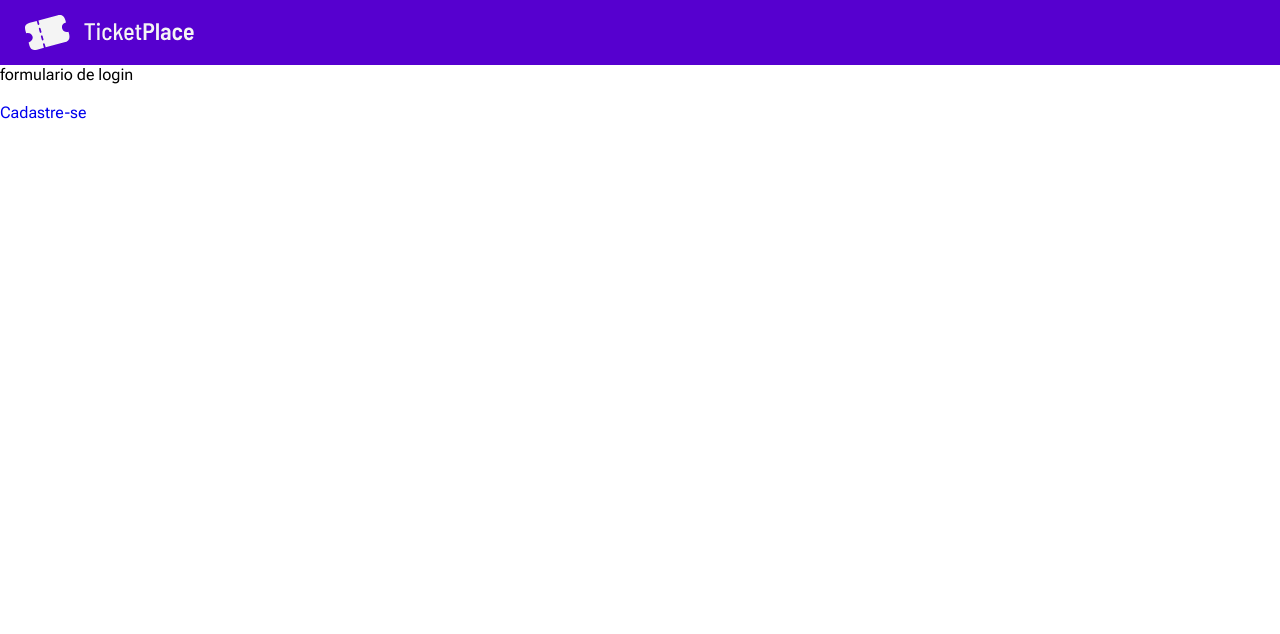
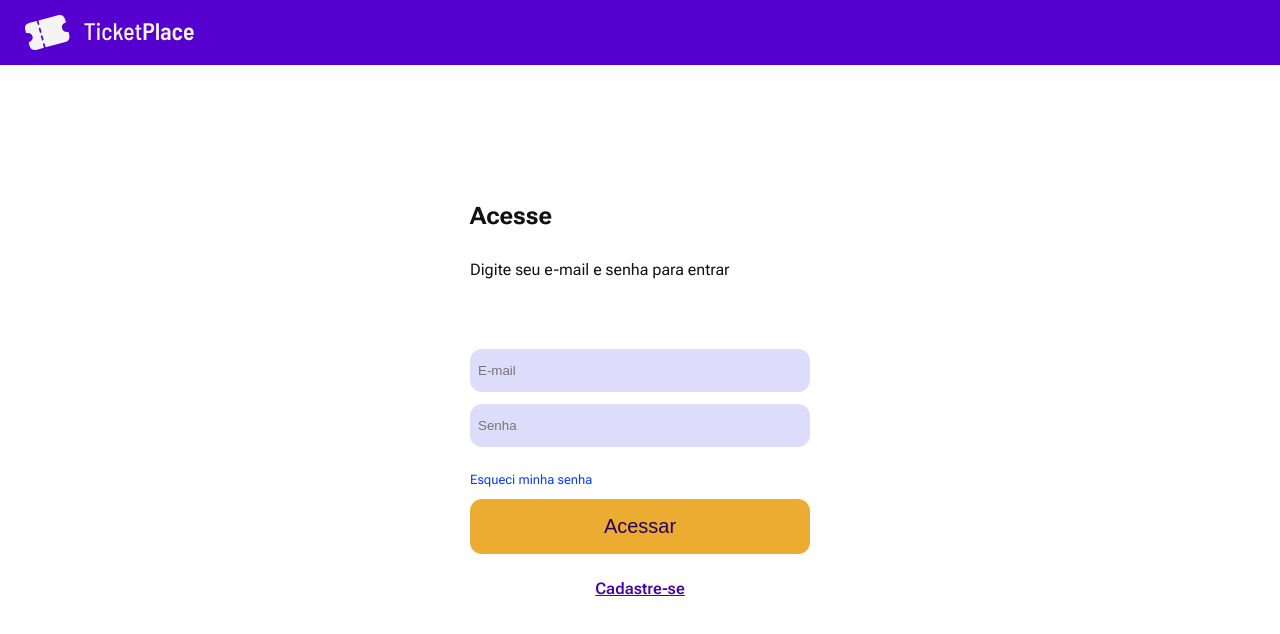
Before and after one commit to ndressaa/ticketplace-frontend, a Next.js app: page /login in a window 1280 px wide. Shown: the top 634 px of the page. Built offline with nearby package versions, Linux system fonts and the light colour scheme; a web font is replaced by a local one.

Commit message:
página de login

```diff
--- /dev/null
+++ b/src/api/auth.ts
@@ -0,0 +1,21 @@
+interface ILogin {
+  email: any;
+  password: any;
+}
+
+export async function getLogin({ email, password }: ILogin) {
+  const encodedAuth = btoa(`${email}:${password}`);
+
+  const res = await fetch('http://localhost:8080/v1/login', {
+    headers: {
+      'Content-Type': 'application/json',
+      Authorization: `Basic ${encodedAuth}`,
+    },
+  });
+
+  const result = await res.json();
+
+  console.log('result: ', result);
+
+  return result;
+}
--- /dev/null
+++ b/src/api/index.ts
@@ -0,0 +1,4 @@
+import { getLogin } from './auth';
+import { getAllEvents, getEventById } from './shows';
+
+export { getAllEvents, getEventById, getLogin };
--- /dev/null
+++ b/src/api/shows.ts
@@ -0,0 +1,28 @@
+export async function getAllEvents() {
+  const res = await fetch('http://localhost:8080/v1/shows', {
+    // method: 'GET',
+    headers: {
+      'Content-Type': 'application/json',
+      // atualizar para pegar o token do login
+      Authorization: 'Bearer ZzMxdHp5anhoazQuMTcwOTQ4MzU4NQ==',
+    },
+  });
+
+  const data = await res.json();
+
+  return data;
+}
+
+export async function getEventById(id: string) {
+  const res = await fetch(`http://localhost:8080/v1/shows/${id}`, {
+    headers: {
+      'Content-Type': 'application/json',
+      // atualizar para pegar o token do login
+      Authorization: 'Bearer ZzMxdHp5anhoazQuMTcwOTQ4MzU4NQ==',
+    },
+  });
+
+  const data = await res.json();
+
+  return data;
+}
--- a/src/app/global.styles.ts
+++ b/src/app/global.styles.ts
@@ -16,6 +16,7 @@ export const GlobalStyle = createGlobalStyle`
     --color-secondary: #5600cf;
     --color-accent: #5600cf;
     --color-active: #a57ae1;
+    --color-button: #EBAC31;
   }
 
   * {
--- a/src/app/login/page.tsx
+++ b/src/app/login/page.tsx
@@ -1,16 +1,61 @@
+'use client';
+
+import { getLogin } from '@/api';
 import { Header } from '@/components';
-import Link from 'next/link';
-import { Content } from './styles';
+import {
+  Container,
+  Content,
+  Description,
+  FormDiv,
+  PasswordChange,
+  StyledLink,
+  Title,
+} from './styles';
 
-export default function Page() {
+export default async function Page() {
+  async function onSubmit(event: any) {
+    event.preventDefault();
+
+    var formData = new FormData(event.target);
+    const form_values = Object.fromEntries(formData);
+
+    const email = form_values['login-email'];
+    const password = form_values['login-password'];
+
+    const login = await getLogin({ email, password });
+
+    const { token } = login;
+  }
+
   return (
     <>
       <Header isLoginOrSignup />
-
       <Content>
-        <div>formulario de login</div>
-        <br />
-        <Link href="./signup">Cadastre-se</Link>
+        <Container>
+          <div>
+            <Title>Acesse</Title>
+            <Description>Digite seu e-mail e senha para entrar</Description>
+          </div>
+          <FormDiv>
+            <form id="login-form" onSubmit={onSubmit}>
+              <input
+                type="text"
+                id="login-email"
+                name="login-email"
+                placeholder="E-mail"
+              />
+              <input
+                type="password"
+                id="login-password"
+                name="login-password"
+                placeholder="Senha"
+              />
+              <PasswordChange>Esqueci minha senha</PasswordChange>
+              <button type="submit">Acessar</button>
+            </form>
+          </FormDiv>
+          <StyledLink href="./signup">Cadastre-se</StyledLink>
+        </Container>
       </Content>
     </>
   );
--- a/src/app/login/styles.ts
+++ b/src/app/login/styles.ts
@@ -1,7 +1,80 @@
 'use client';
 
+import Link from 'next/link';
 import { styled } from 'styled-components';
 
-export const Content = styled.main`
+export const Content = styled.div`
   padding-top: 65px;
+  display: flex;
+  justify-content: center;
+  height: 765px;
 `;
+
+export const Container = styled.div`
+  width: 100%;
+  max-width: 340px;
+  display: flex;
+  flex-direction: column;
+  gap: 25px;
+  justify-content: center;
+`;
+
+export const Title = styled.h1`
+  font-size: 24px;
+  font-weight: 700;
+  color: var(--color-text);
+  margin-bottom: 30px;
+`;
+
+export const Description = styled.p`
+  color: var(--color-text);
+`;
+
+export const FormDiv = styled.div`
+  display: flex;
+  flex-direction: column;
+  margin-top: 45px;
+
+  form {
+    display: flex;
+    flex-direction: column;
+    gap: 12px;
+  }
+
+  input {
+    height: 43px;
+    background-color: var(--color-light);
+    border: none;
+    border-radius: 12px;
+    padding: 8px;
+  }
+
+  button {
+    height: 55px;
+    background-color: var(--color-button);
+    border: none;
+    border-radius: 12px;
+    color: var(--color-text-secondary);
+    font-size: 20px;
+    font-weight: 500;
+  }
+`;
+
+export const PasswordChange = styled.p`
+  font-size: 13px;
+  color: #073cf6;
+  font-weight: 400;
+  margin-top: 13px;
+`;
+
+export const StyledLink = styled(Link)`
+  margin: 0 auto;
+  color: #4703a6;
+  text-decoration: underline;
+  font-weight: 600;
+  padding-bottom: 30px;
+
+  &:visited {
+    color: #4703a6;
+  }
+`;
```
